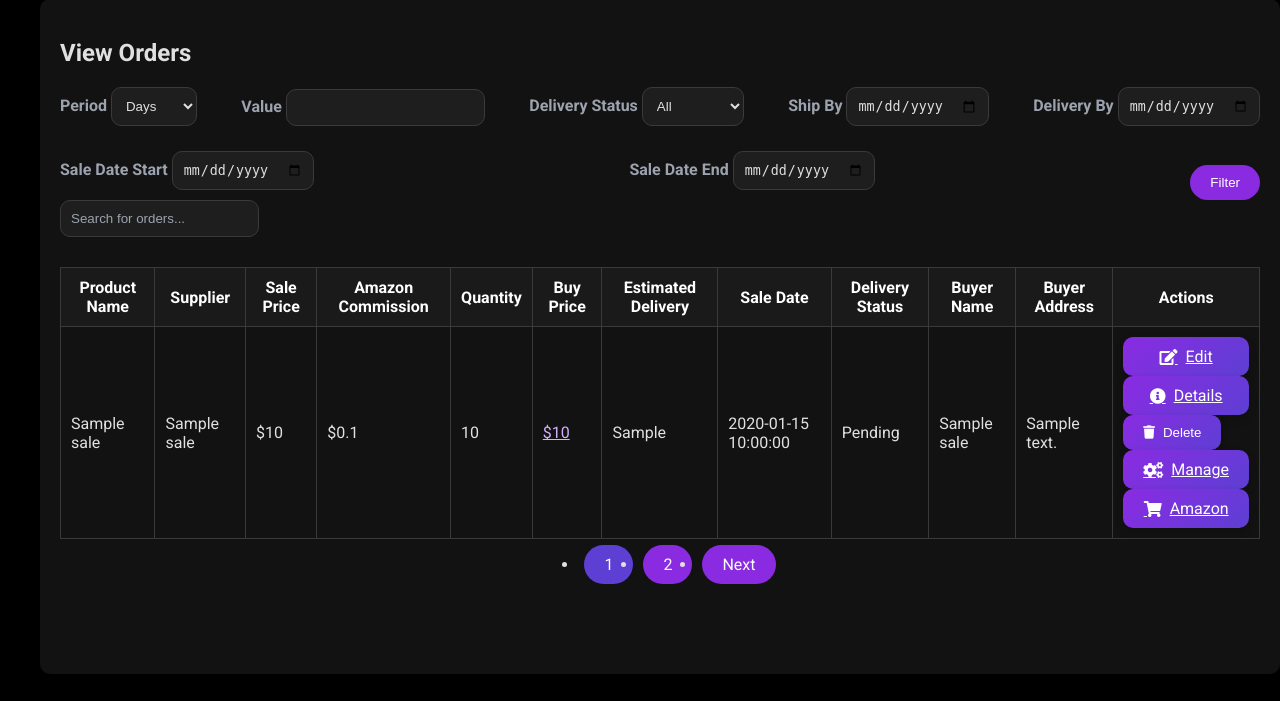
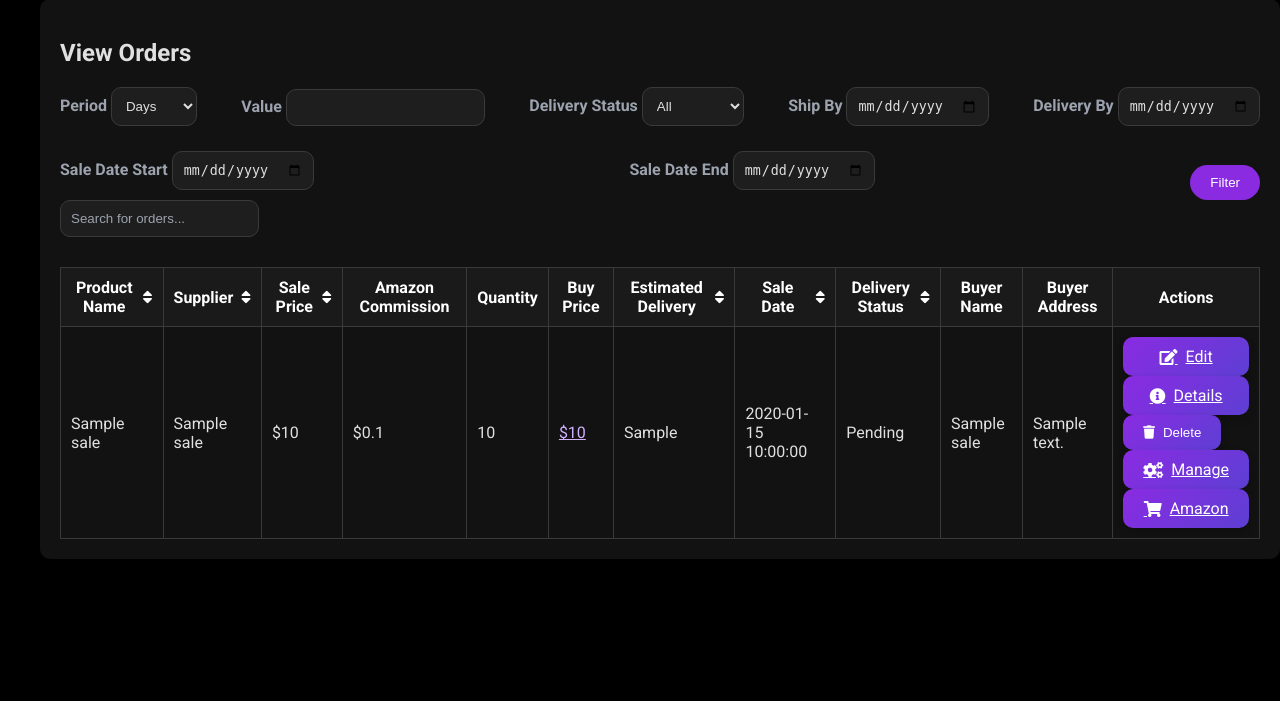
Before and after one commit to Alshahriah/Sales-App-Development, a FastAPI app: template templates/view_orders.html in a window 1280 px wide. Shown: the part 223-924 px from the top of the page. Run offline with FastAPI, Linux system fonts and the light colour scheme; the template is opened without the code that fills it: most values are stand-ins (such as "Sample title", 1, 10 or a date in 2020); parts of the project's set-up code (start-up, migrations or seed data) failed here and were passed over; some libraries are stand-ins or nearby versions.

Commit message:
Basic Changes

```diff
--- a/database.py
+++ b/database.py
@@ -2,6 +2,9 @@ import os
 from sqlalchemy import create_engine
 from sqlalchemy.ext.declarative import declarative_base
 from sqlalchemy.orm import sessionmaker
+
+from dotenv import load_dotenv
+load_dotenv()
 
 DATABASE_URL = os.getenv("DATABASE_URL")
 
--- a/models/deleted_sale.py
+++ b/models/deleted_sale.py
@@ -4,7 +4,8 @@ from database import Base
 class DeletedSale(Base):
     __tablename__ = "deleted_sales"
 
-    id = Column(Integer, primary_key=True, index=True)
+    id = Column(Integer, primary_key=True, index=True, autoincrement=True)
+    original_sale_id = Column(Integer)
     product_name = Column(String, index=True)
     product_description = Column(String, nullable=True)
     supplier_name = Column(String, index=True)
--- a/routers/sales.py
+++ b/routers/sales.py
@@ -150,9 +150,9 @@ async def delete_sale(sale_id: int, request: Request, db: Session = Depends(get_
     if not sale:
         raise HTTPException(status_code=404, detail="Sale not found")
 
-    # Create a DeletedSale record
+    # Create a DeletedSale record without specifying the id
     deleted_sale = DeletedSale(
-        id=sale.id,
+        original_sale_id=sale.id,  # Store the original sale ID
         product_name=sale.product_name,
         product_description=sale.product_description,
         supplier_name=sale.supplier_name,
--- a/static/css/view_orders.css
+++ b/static/css/view_orders.css
@@ -255,3 +255,22 @@ label {
     background-color: #5d3fd3; /* Slightly darker shade */
     transform: scale(1.05); /* Slightly enlarge on hover */
 }
+
+.sort-header {
+    color: inherit;
+    text-decoration: none;
+    display: flex;
+    align-items: center;
+    justify-content: space-between;
+}
+
+.sort-header:hover {
+    color: #007bff;
+    text-decoration: none;
+}
+
+.fas.fa-sort,
+.fas.fa-sort-up,
+.fas.fa-sort-down {
+    margin-left: 5px;
+}
--- a/templates/view_orders.html
+++ b/templates/view_orders.html
@@ -74,15 +74,69 @@
                     <table class="table table-striped">
                         <thead>
                             <tr>
-                                <th>Product Name</th>
-                                <th>Supplier</th>
-                                <th>Sale Price</th>
+                                <th>
+                                    <a href="?sort_by=product_name&sort_order={% if sort_by == 'product_name' and sort_order == 'desc' %}asc{% else %}desc{% endif %}" class="sort-header">
+                                        Product Name
+                                        {% if sort_by == 'product_name' %}
+                                            <i class="fas fa-sort-{% if sort_order == 'desc' %}down{% else %}up{% endif %}"></i>
+                                        {% else %}
+                                            <i class="fas fa-sort"></i>
+                                        {% endif %}
+                                    </a>
+                                </th>
+                                <th>
+                                    <a href="?sort_by=supplier_name&sort_order={% if sort_by == 'supplier_name' and sort_order == 'desc' %}asc{% else %}desc{% endif %}" class="sort-header">
+                                        Supplier
+                                        {% if sort_by == 'supplier_name' %}
+                                            <i class="fas fa-sort-{% if sort_order == 'desc' %}down{% else %}up{% endif %}"></i>
+                                        {% else %}
+                                            <i class="fas fa-sort"></i>
+                                        {% endif %}
+                                    </a>
+                                </th>
+                                <th>
+                                    <a href="?sort_by=sale_price&sort_order={% if sort_by == 'sale_price' and sort_order == 'desc' %}asc{% else %}desc{% endif %}" class="sort-header">
+                                        Sale Price
+                                        {% if sort_by == 'sale_price' %}
+                                            <i class="fas fa-sort-{% if sort_order == 'desc' %}down{% else %}up{% endif %}"></i>
+                                        {% else %}
+                                            <i class="fas fa-sort"></i>
+                                        {% endif %}
+                                    </a>
+                                </th>
                                 <th>Amazon Commission</th>
                                 <th>Quantity</th>
                                 <th>Buy Price</th>
-                                <th>Estimated Delivery</th>
-                                <th>Sale Date</th>
-                                <th>Delivery Status</th>
+                                <th>
+                                    <a href="?sort_by=estimated_delivery&sort_order={% if sort_by == 'estimated_delivery' and sort_order == 'desc' %}asc{% else %}desc{% endif %}" class="sort-header">
+                                        Estimated Delivery
+                                        {% if sort_by == 'estimated_delivery' %}
+                                            <i class="fas fa-sort-{% if sort_order == 'desc' %}down{% else %}up{% endif %}"></i>
+                                        {% else %}
+                                            <i class="fas fa-sort"></i>
+                                        {% endif %}
+                                    </a>
+                                </th>
+                                <th>
+                                    <a href="?sort_by=sale_date&sort_order={% if sort_by == 'sale_date' and sort_order == 'desc' %}asc{% else %}desc{% endif %}" class="sort-header">
+                                        Sale Date
+                                        {% if sort_by == 'sale_date' %}
+                                            <i class="fas fa-sort-{% if sort_order == 'desc' %}down{% else %}up{% endif %}"></i>
+                                        {% else %}
+                                            <i class="fas fa-sort"></i>
+                                        {% endif %}
+                                    </a>
+                                </th>
+                                <th>
+                                    <a href="?sort_by=delivery_status&sort_order={% if sort_by == 'delivery_status' and sort_order == 'desc' %}asc{% else %}desc{% endif %}" class="sort-header">
+                                        Delivery Status
+                                        {% if sort_by == 'delivery_status' %}
+                                            <i class="fas fa-sort-{% if sort_order == 'desc' %}down{% else %}up{% endif %}"></i>
+                                        {% else %}
+                                            <i class="fas fa-sort"></i>
+                                        {% endif %}
+                                    </a>
+                                </th>
                                 <th>Buyer Name</th>
                                 <th>Buyer Address</th>
                                 <th>Actions</th>
@@ -119,28 +173,6 @@
                             {% endfor %}
                         </tbody>
                     </table>
-                    <!-- Pagination -->
-                    <nav aria-label="Page navigation" class="pagination">
-                        <ul class="pagination">
-                            {% if page > 1 %}
-                            <li class="page-item">
-                                <a class="page-link bg-blue-500 text-white py-2 px-4 rounded-full" href="?page={{ page-1 }}&per_page={{ page_size }}">Previous</a>
-                            </li>
-                            {% endif %}
-
-                            {% for p in range(1, (total_orders // page_size) + 2) %}
-                            <li class="page-item {% if page == p %}active{% endif %}">
-                                <a class="page-link bg-blue-500 text-white py-2 px-4 rounded-full {% if page == p %}bg-blue-700{% endif %}" href="?page={{ p }}&per_page={{ page_size }}">{{ p }}</a>
-                            </li>
-                            {% endfor %}
-
-                            {% if page < total_orders // page_size + 1 %}
-                            <li class="page-item">
-                                <a class="page-link bg-blue-500 text-white py-2 px-4 rounded-full" href="?page={{ page+1 }}&per_page={{ page_size }}">Next</a>
-                            </li>
-                            {% endif %}
-                        </ul>
-                    </nav>
                 </div>
             </div>
         </div>
```
Also changed, not shown: routers/admin.py (+19 -9 lines), 1 other file.
